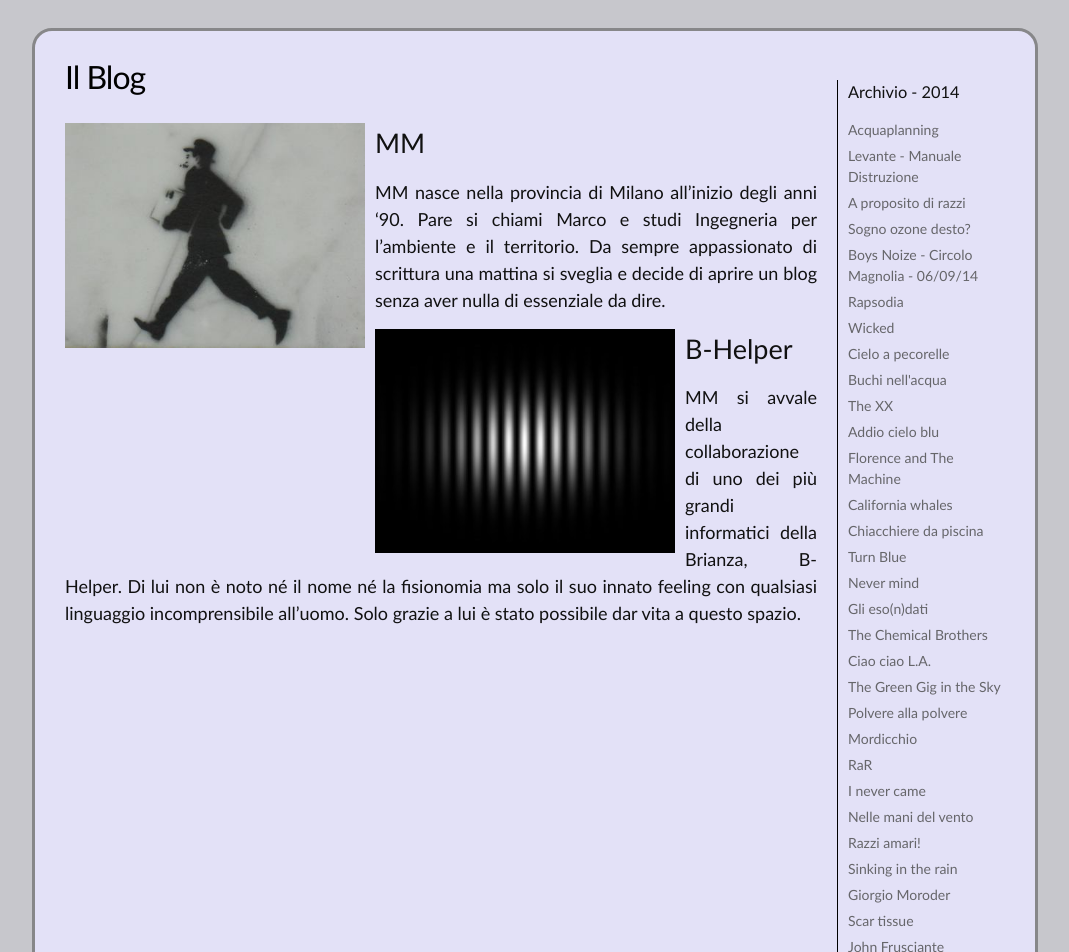
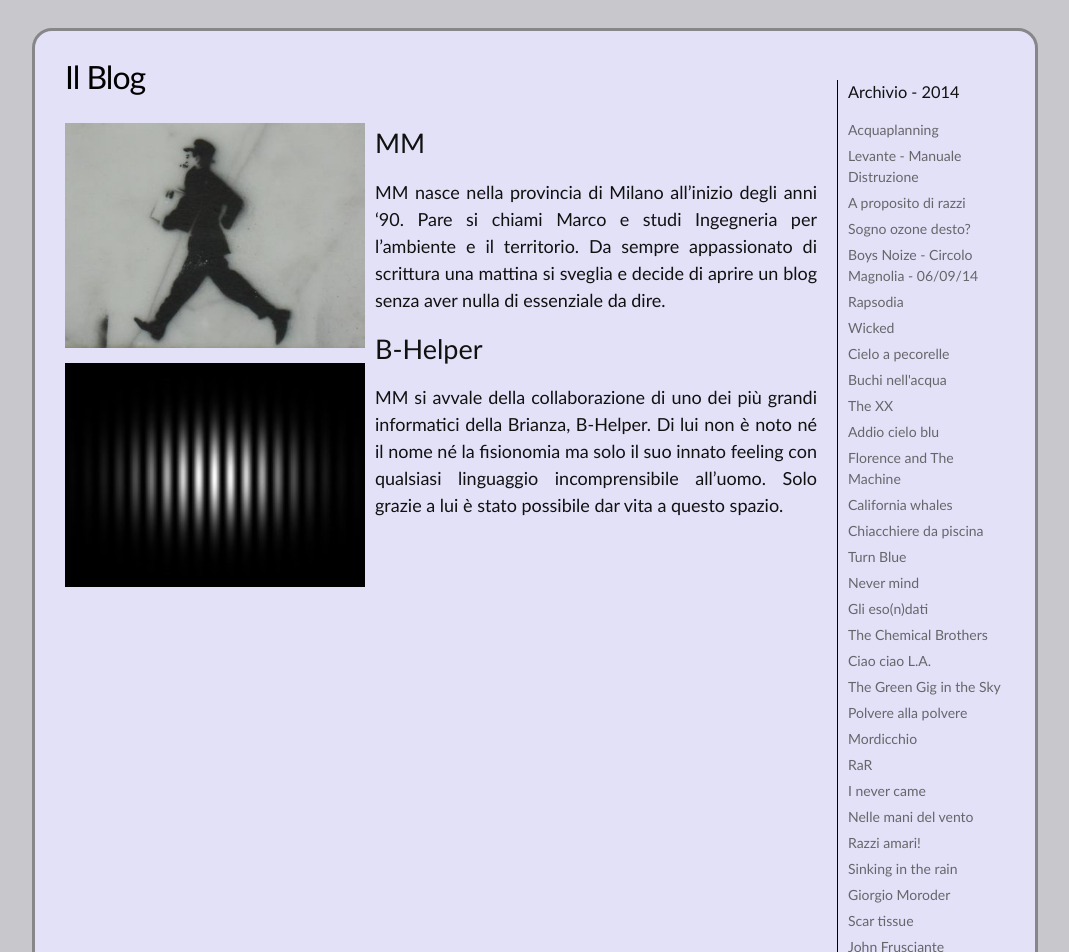
Before and after one commit to ilblogdimm/ilblogdimm, a Jekyll site: the page built from MM.md, in a window 1280 px wide. Shown: the part 709-1661 px from the top of the page, without its empty margins (105-1174 px from the left). Built offline with Jekyll 4.4.1, drawn with Linux system fonts in a browser that asks for light colours.

Commit message:
Aggiunto clear per il testo

```diff
--- a/MM.md
+++ b/MM.md
@@ -17,8 +17,6 @@ Marco e studi Ingegneria per l'ambiente e il territorio. Da sempre appassionato
 di scrittura una mattina si sveglia e decide di aprire un blog senza aver nulla
 di essenziale da dire.
 
-
-
 <div markdown="1" id="img-B-Helper">
 ![B-Helper](/assets/inter.jpg "Young")
 </div>
--- a/_sass/_base.scss
+++ b/_sass/_base.scss
@@ -240,16 +240,11 @@ li.sidebar-elem {
     color: #000000;
 	}
 
-#img-MM {
+#img-MM, #img-B-Helper {
 	float: left;
+  clear: both;
   margin-right: 10px;
 	width: 300px;
-}
-
-#img-B-Helper {
-	float: left;
-  width: 300px;
-  margin-right: 10px;
 }
 
 .dx {
```
